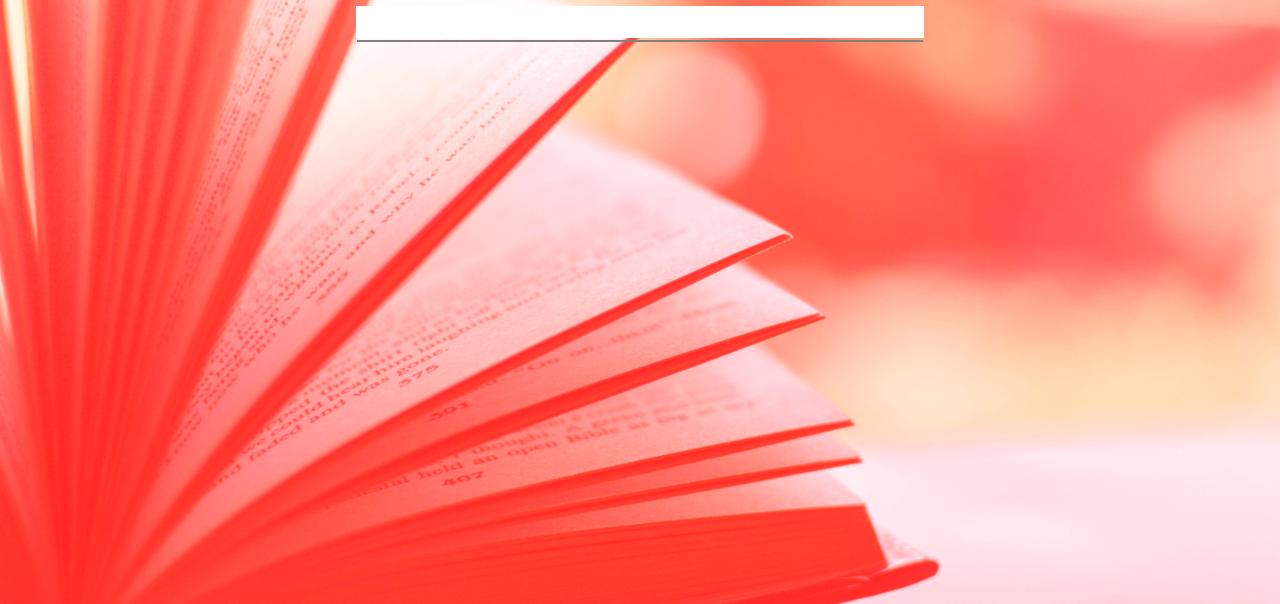
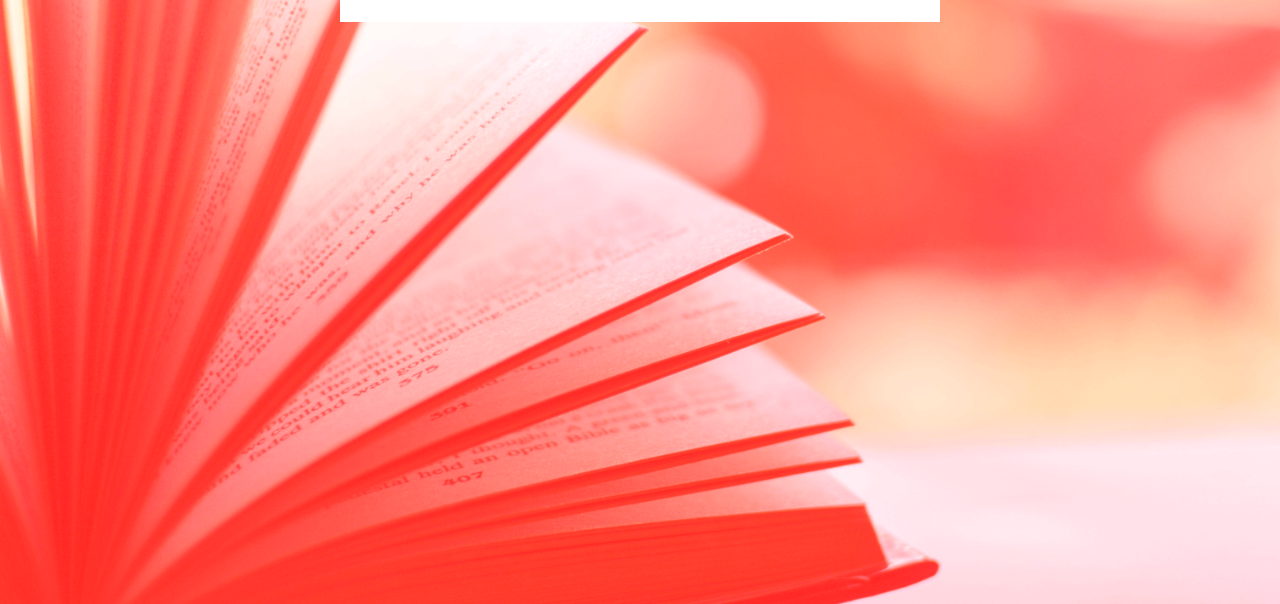
Before and after one commit to a-la-node/autocomplete, a website: page public/index.html in a window 1280 px wide. Shown: the part 196-800 px from the top of the page. Drawn offline with Linux system fonts and the light colour scheme; a web font is replaced by a local one.

Commit message:
Organise block display

```diff
--- a/public/index.html
+++ b/public/index.html
@@ -9,9 +9,8 @@
   </head>
   <body class="container">
     <h1 class="mainTitle">Autocomplete</h1>
-      <input class="searchBar" type="text" list="results">
+      <input class="searchBar" type="search" >
     <ul class="option-list" id="results">
-      <li class="item">
     </ul>
     <script type="text/javascript" src="./index.js"></script>
   </body>
--- a/public/index.js
+++ b/public/index.js
@@ -17,7 +17,7 @@ var mockPhrase = (function() {
   function buildOptionsList(words) {
     var innerHTML = '';
     words.forEach(function(word) {
-      innerHTML += '<li>' + word +'</li>';
+      innerHTML += '<li class="item">' + word +'</li>';
     });
     return innerHTML;
   }
--- a/public/style.css
+++ b/public/style.css
@@ -14,9 +14,11 @@ body {
 }
 
 .searchBar {
-  width: 44%;
+  display: block;
+  width: 100%;
   margin: auto;
-  font-size: 0.53em;
+  font-size: 0.35em;
+  padding: 0.5rem 0.5rem;
   border-style: none;
 }
 
@@ -32,30 +34,31 @@ body {
   margin-bottom: 0px;
 }
 
+.item:first-child {
+  border-top: 0.18rem solid grey;
+}
+
+.item {
+  padding-left: 1rem;
+}
+
 .option-list {
   position: relative;
-  top: -0.2rem;
-  border-top: 0.18rem solid grey;
   font-size: 1rem;
   list-style: none;
   cursor: pointer;
   background-color: white;
   text-align: left;
   line-height: 1.8rem;
-  padding-left: 0.8rem;
-  width: 43.2%;
+  display: block;
+  padding-left: 0;
   margin: auto;
 }
-
-/*.form {
-  display: block;
-  margin:0px;
-  padding:0px;
-  border:0px;
-}*/
 
 .container {
   font-size: 50px;
   text-align: center;
+  width: 100%;
+  max-width: 600px;
   margin:auto;
 }
```
